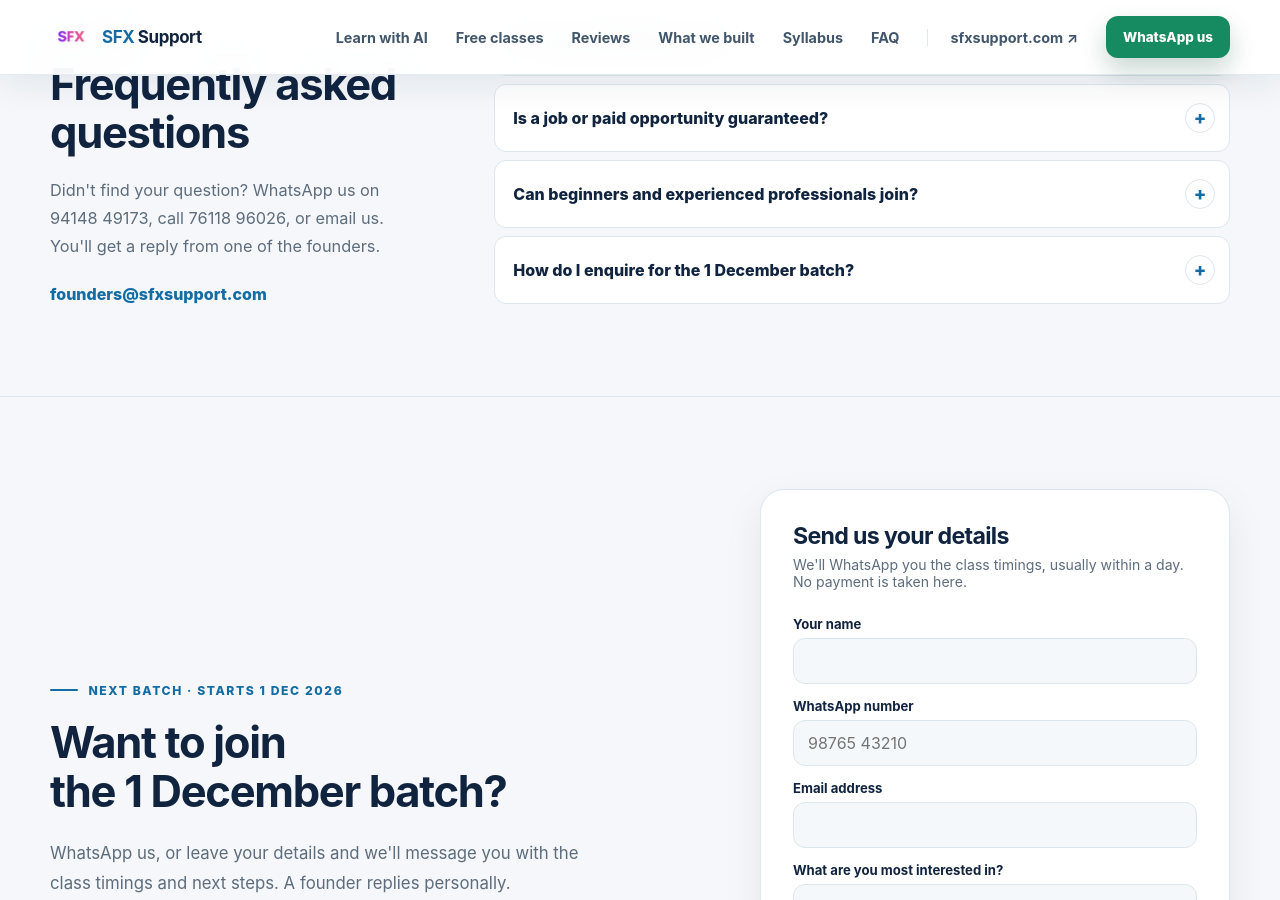
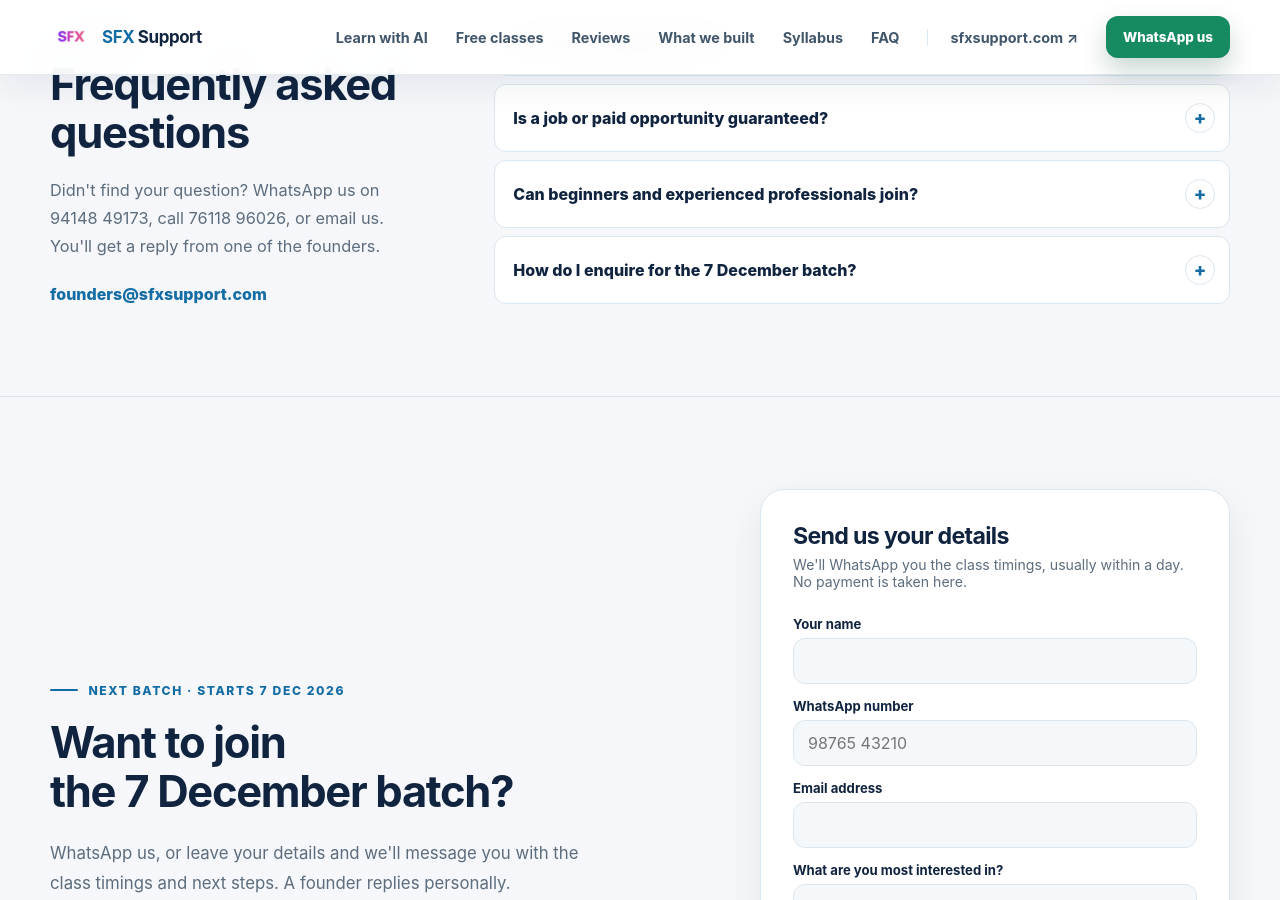
Before and after one commit to sfxsupport/main, a Jekyll site: the page built from salesforce-training/index.html, in a window 1280 px wide and 900 px high, scrolled down 8805 px. Built offline with Jekyll 4.4.1, drawn with Linux system fonts in a browser that asks for light colours; some of the changed text lies outside the part shown.

Commit message:
Training page: batch now starts Monday 7 December 2026
Hero countdown, headings, FAQ, WhatsApp prefill text, SEO title/description,
course JSON-LD startDate and the lead form's batch value all move from
1 Dec to 7 Dec (Mon-Fri schedule unchanged).

Co-Authored-By: Claude Opus 5.5 <noreply@anthropic.com>

```diff
--- a/_layouts/campaign.html
+++ b/_layouts/campaign.html
@@ -84,7 +84,7 @@
           {
             "@type": "Question",
             "name": "When does the next Salesforce batch start and what is the fee?",
-            "acceptedAnswer": { "@type": "Answer", "text": "The online batch starts on 1 December 2026. Classes are live, Monday to Friday at 10:00 PM IST, usually 45 minutes to 1.5 hours, taught in English. The two-month fee is ₹7,999, with a certificate at the end. Message us within 7 days of joining for a full refund, no questions asked." }
+            "acceptedAnswer": { "@type": "Answer", "text": "The online batch starts on Monday, 7 December 2026. Classes are live, Monday to Friday at 10:00 PM IST, usually 45 minutes to 1.5 hours, taught in English. The two-month fee is ₹7,999, with a certificate at the end. Message us within 7 days of joining for a full refund, no questions asked." }
           },
           {
             "@type": "Question",
@@ -148,7 +148,7 @@
         <a href="/" data-cta="header_home">sfxsupport.com <span aria-hidden="true">↗</span></a>
       </nav>
       <a class="campaign-home-link" href="/" data-cta="header_home_mobile">sfxsupport.com <span aria-hidden="true">↗</span></a>
-      <a class="button button--small button--whatsapp" href="https://wa.me/919414849173?text=Hi%2C%20I%20saw%20the%20Salesforce%20batch%20page.%20Please%20send%20me%20the%20class%20timings%20and%20details%20for%20the%201%20December%20batch." target="_blank" rel="noopener" data-cta="header_whatsapp">WhatsApp us</a>
+      <a class="button button--small button--whatsapp" href="https://wa.me/919414849173?text=Hi%2C%20I%20saw%20the%20Salesforce%20batch%20page.%20Please%20send%20me%20the%20class%20timings%20and%20details%20for%20the%207%20December%20batch." target="_blank" rel="noopener" data-cta="header_whatsapp">WhatsApp us</a>
     </div>
   </header>
 
@@ -181,7 +181,7 @@
   </footer>
 
   <div class="mobile-cta" data-mobile-cta>
-    <a class="mobile-cta__whatsapp" href="https://wa.me/919414849173?text=Hi%2C%20I%20saw%20the%20Salesforce%20batch%20page.%20Please%20send%20me%20the%20class%20timings%20and%20details%20for%20the%201%20December%20batch." target="_blank" rel="noopener" data-cta="mobile_whatsapp">WhatsApp us</a>
+    <a class="mobile-cta__whatsapp" href="https://wa.me/919414849173?text=Hi%2C%20I%20saw%20the%20Salesforce%20batch%20page.%20Please%20send%20me%20the%20class%20timings%20and%20details%20for%20the%207%20December%20batch." target="_blank" rel="noopener" data-cta="mobile_whatsapp">WhatsApp us</a>
     <a class="mobile-cta__call" href="tel:+917611896026" data-cta="mobile_call"><svg aria-hidden="true" width="16" height="16" viewBox="0 0 24 24" fill="none" stroke="currentColor" stroke-width="2.2" stroke-linecap="round" stroke-linejoin="round"><path d="M22 16.9v3a2 2 0 0 1-2.2 2 19.8 19.8 0 0 1-8.6-3.1 19.5 19.5 0 0 1-6-6A19.8 19.8 0 0 1 2.1 4.2 2 2 0 0 1 4.1 2h3a2 2 0 0 1 2 1.7c.1.9.4 1.8.7 2.7a2 2 0 0 1-.5 2.1L8 9.8a16 16 0 0 0 6 6l1.3-1.3a2 2 0 0 1 2.1-.4c.9.3 1.8.6 2.7.7a2 2 0 0 1 1.7 2z"/></svg> Call</a>
   </div>
 </body>
--- a/assets/js/salesforce-training.js
+++ b/assets/js/salesforce-training.js
@@ -204,7 +204,7 @@
       var payload = {
         product: 'grove',
         form: 'batch_enquiry',
-        batch: '2026-12-01',
+        batch: '2026-12-07',
         batchFee: 'INR 7999 (2 months)',
         name: name,
         phone: String(data.get('phone') || ''),
@@ -321,7 +321,7 @@
     document.querySelectorAll('[data-days-left]').forEach(function (node) {
       var start = new Date(node.getAttribute('data-start'));
       if (!(new Date() < start)) return;
-      // Whole calendar days in India time, so 23 Nov -> 1 Dec reads 8.
+      // Whole calendar days in India time, so 23 Nov -> 7 Dec reads 14.
       var istDay = function (d) { return Date.parse(d.toLocaleDateString('en-CA', { timeZone: 'Asia/Kolkata' }) + 'T00:00:00Z'); };
       var days = Math.round((istDay(start) - istDay(new Date())) / 86400000);
       node.textContent = days <= 0 ? 'starts tonight' : days === 1 ? 'starts tomorrow' : days + ' days to go';
--- a/salesforce-training/index.html
+++ b/salesforce-training/index.html
@@ -1,14 +1,14 @@
 ---
 layout: campaign
 title: "Salesforce Admin & Developer Live Training | SFX Grove"
-seo_title: "Salesforce Admin & Developer Live Training | 1 Dec 2026 | ₹7,999"
-og_title: "Salesforce Admin, Development & AI Batch — Starts 1 December"
-description: "Live Salesforce Admin & Developer batch from 1 Dec 2026, Mon–Fri 10 PM IST, in English. ₹7,999 for 2 months, recordings, five projects, certificate, 7-day refund."
+seo_title: "Salesforce Admin & Developer Live Training | 7 Dec 2026 | ₹7,999"
+og_title: "Salesforce Admin, Development & AI Batch — Starts 7 December"
+description: "Live Salesforce Admin & Developer batch from 7 Dec 2026, Mon–Fri 10 PM IST, in English. ₹7,999 for 2 months, recordings, five projects, certificate, 7-day refund."
 keywords: "Salesforce training, Salesforce Admin course, Salesforce Developer course, Salesforce live classes, Salesforce recorded classes, Salesforce integration training, Agentforce training, Salesforce projects, SFX Grove, SFX Forge"
 canonical: "https://sfxsupport.com/salesforce-training/"
 image: "/assets/images/campaign/krrish-youtube-banner.webp"
 permalink: /salesforce-training/
-next_batch: "Starts 1 Dec 2026"
+next_batch: "Starts 7 Dec 2026"
 batch_price: "₹7,999"
 batch_seats: ""
 # Update these as seats fill. seats_filled_pct drives the progress bar.
@@ -22,12 +22,12 @@ class_time: "Mon–Fri · 10:00 PM IST"
 <section class="hero section" id="top">
   <div class="campaign-shell hero__grid">
     <div class="hero__copy reveal">
-      <p class="hero__status"><span class="hero__dot" aria-hidden="true"></span> Next batch starts 1 Dec<span data-days-left data-start="2026-12-01T22:00:00+05:30"></span></p>
+      <p class="hero__status"><span class="hero__dot" aria-hidden="true"></span> Next batch starts 7 Dec<span data-days-left data-start="2026-12-07T22:00:00+05:30"></span></p>
       <h1>Salesforce Admin &amp; Developer batch. <em>Live, Mon–Fri at 10 PM.</em></h1>
       <p class="hero__lead">Two months, taught live in English. No need to fear AI: we learn with it from day one. Admin first, then Apex, LWC, integrations and Agentforce. You build five real projects and every class is recorded.</p>
 
       <div class="hero__actions">
-        <a class="button button--whatsapp button--large" href="https://wa.me/919414849173?text=Hi%2C%20I%20saw%20the%20Salesforce%20batch%20page.%20Please%20send%20me%20the%20class%20timings%20and%20details%20for%20the%201%20December%20batch." target="_blank" rel="noopener" data-cta="hero_whatsapp">WhatsApp us for timings</a>
+        <a class="button button--whatsapp button--large" href="https://wa.me/919414849173?text=Hi%2C%20I%20saw%20the%20Salesforce%20batch%20page.%20Please%20send%20me%20the%20class%20timings%20and%20details%20for%20the%207%20December%20batch." target="_blank" rel="noopener" data-cta="hero_whatsapp">WhatsApp us for timings</a>
         <a class="button button--secondary button--large" href="tel:+917611896026" data-cta="hero_call"><svg aria-hidden="true" width="16" height="16" viewBox="0 0 24 24" fill="none" stroke="currentColor" stroke-width="2.2" stroke-linecap="round" stroke-linejoin="round"><path d="M22 16.9v3a2 2 0 0 1-2.2 2 19.8 19.8 0 0 1-8.6-3.1 19.5 19.5 0 0 1-6-6A19.8 19.8 0 0 1 2.1 4.2 2 2 0 0 1 4.1 2h3a2 2 0 0 1 2 1.7c.1.9.4 1.8.7 2.7a2 2 0 0 1-.5 2.1L8 9.8a16 16 0 0 0 6 6l1.3-1.3a2 2 0 0 1 2.1-.4c.9.3 1.8.6 2.7.7a2 2 0 0 1 1.7 2z"/></svg> Call 76118 96026</a>
       </div>
 
@@ -38,7 +38,7 @@ class_time: "Mon–Fri · 10:00 PM IST"
           <span>Founder · <a href="https://www.linkedin.com/in/abhay-nama-0739793a7" target="_blank" rel="noopener" data-cta="founder_linkedin_abhay">LinkedIn ↗</a></span>
         </div>
         <div class="contact-chip__actions">
-          <a class="contact-chip__wa" href="https://wa.me/919414849173?text=Hi%2C%20I%20saw%20the%20Salesforce%20batch%20page.%20Please%20send%20me%20the%20class%20timings%20and%20details%20for%20the%201%20December%20batch." target="_blank" rel="noopener" data-cta="founder_whatsapp" aria-label="WhatsApp 94148 49173">WhatsApp</a>
+          <a class="contact-chip__wa" href="https://wa.me/919414849173?text=Hi%2C%20I%20saw%20the%20Salesforce%20batch%20page.%20Please%20send%20me%20the%20class%20timings%20and%20details%20for%20the%207%20December%20batch." target="_blank" rel="noopener" data-cta="founder_whatsapp" aria-label="WhatsApp 94148 49173">WhatsApp</a>
           <a class="contact-chip__call" href="tel:+917611896026" data-cta="founder_call" aria-label="Call 76118 96026"><svg aria-hidden="true" width="16" height="16" viewBox="0 0 24 24" fill="none" stroke="currentColor" stroke-width="2.2" stroke-linecap="round" stroke-linejoin="round"><path d="M22 16.9v3a2 2 0 0 1-2.2 2 19.8 19.8 0 0 1-8.6-3.1 19.5 19.5 0 0 1-6-6A19.8 19.8 0 0 1 2.1 4.2 2 2 0 0 1 4.1 2h3a2 2 0 0 1 2 1.7c.1.9.4 1.8.7 2.7a2 2 0 0 1-.5 2.1L8 9.8a16 16 0 0 0 6 6l1.3-1.3a2 2 0 0 1 2.1-.4c.9.3 1.8.6 2.7.7a2 2 0 0 1 1.7 2z"/></svg></a>
         </div>
       </div>
@@ -364,19 +364,19 @@ class_time: "Mon–Fri · 10:00 PM IST"
     </div>
     <div class="faq-list">
       <details class="reveal"><summary>Is SFX Grove another recorded Salesforce course?<span aria-hidden="true">+</span></summary><div><p>No. Grove is structured around guided missions, project work and reviewable evidence. The aim is to help you explain and demonstrate what you build, not only watch lessons.</p></div></details>
-      <details class="reveal"><summary>When does the next batch start and what is the fee?<span aria-hidden="true">+</span></summary><div><p>The batch starts on 1 December 2026. Classes are live, Monday to Friday at 10:00 PM IST, and usually last 45 minutes to 1.5 hours. The fee is ₹7,999 for two months.</p></div></details>
+      <details class="reveal"><summary>When does the next batch start and what is the fee?<span aria-hidden="true">+</span></summary><div><p>The batch starts on Monday, 7 December 2026. Classes are live, Monday to Friday at 10:00 PM IST, and usually last 45 minutes to 1.5 hours. The fee is ₹7,999 for two months.</p></div></details>
       <details class="reveal"><summary>How is AI used in the batch?<span aria-hidden="true">+</span></summary><div><p>From the first week you use AI to explain errors, draft code and test data, and review your work, and we show you how to check what it gives you. Later you build AI features yourself: an Agentforce service assistant and a ClaudeForce workflow are two of the five projects.</p></div></details>
       <details class="reveal"><summary>Which language are classes taught in?<span aria-hidden="true">+</span></summary><div><p>English.</p></div></details>
       <details class="reveal"><summary>Is there a free demo class?<span aria-hidden="true">+</span></summary><div><p>Our YouTube classes are the demo. They are full-length sessions taught the same way as the batch, so watch one before you decide. <a href="https://www.youtube.com/playlist?list=UUc1viN8c8g9PRCNX4RJU5HQ" target="_blank" rel="noopener" data-cta="faq_youtube">Open the playlist</a>.</p></div></details>
       <details class="reveal"><summary>What if I join and it isn't right for me?<span aria-hidden="true">+</span></summary><div><p>Within 7 days of joining, just WhatsApp us “refund” on 94148 49173. We send your full fee back. No questions asked.</p></div></details>
       <details class="reveal"><summary>Do I get a certificate?<span aria-hidden="true">+</span></summary><div><p>Yes. You get a certificate when you finish the batch, along with the five projects you built.</p></div></details>
-      <details class="reveal"><summary>How many people are in a batch?<span aria-hidden="true">+</span></summary><div><p>At most {{ page.seats_total }}. {% if page.seats_filled %}{{ page.seats_filled }} seats are already filled for the 1 December batch.{% endif %}</p></div></details>
+      <details class="reveal"><summary>How many people are in a batch?<span aria-hidden="true">+</span></summary><div><p>At most {{ page.seats_total }}. {% if page.seats_filled %}{{ page.seats_filled }} seats are already filled for the 7 December batch.{% endif %}</p></div></details>
       <details class="reveal"><summary>Are live classes recorded for revision?<span aria-hidden="true">+</span></summary><div><p>Yes. The program includes live online sessions and recordings of those classes for revision through the learning platform during the program.</p></div></details>
       <details class="reveal"><summary>What will I learn in the batch?<span aria-hidden="true">+</span></summary><div><p>The path begins with Salesforce Admin, then moves through Apex development, Lightning Web Components, integrations, Agentforce, ClaudeForce and five guided projects.</p></div></details>
       <details class="reveal"><summary>Do I need a Salesforce org?<span aria-hidden="true">+</span></summary><div><p>You can read SFX Forge questions without one. Signing in and connecting an org enables real execution and saved progress. Grove project requirements are explained as you enter each stage.</p></div></details>
       <details class="reveal"><summary>Is a job or paid opportunity guaranteed?<span aria-hidden="true">+</span></summary><div><p>No. There is no job guarantee. Any paid opportunity depends on visible milestone eligibility and a separate written offer. Individual learning and career outcomes vary.</p></div></details>
       <details class="reveal"><summary>Can beginners and experienced professionals join?<span aria-hidden="true">+</span></summary><div><p>The path begins with foundations and moves into integrations, delivery and AI. Your fit still depends on your current goals, available time and willingness to complete the work, so message us with your background.</p></div></details>
-      <details class="reveal"><summary>How do I enquire for the 1 December batch?<span aria-hidden="true">+</span></summary><div><p>Complete the enquiry form below, WhatsApp us on <a href="https://wa.me/919414849173?text=Hi%2C%20I%20saw%20the%20Salesforce%20batch%20page.%20Please%20send%20me%20the%20class%20timings%20and%20details%20for%20the%201%20December%20batch." target="_blank" rel="noopener" data-cta="faq_whatsapp">+91 94148 49173</a>, call <a href="tel:+917611896026" data-cta="faq_call">+91 76118 96026</a>, or email <a href="mailto:founders@sfxsupport.com" data-cta="faq_email_inline">founders@sfxsupport.com</a>.</p></div></details>
+      <details class="reveal"><summary>How do I enquire for the 7 December batch?<span aria-hidden="true">+</span></summary><div><p>Complete the enquiry form below, WhatsApp us on <a href="https://wa.me/919414849173?text=Hi%2C%20I%20saw%20the%20Salesforce%20batch%20page.%20Please%20send%20me%20the%20class%20timings%20and%20details%20for%20the%207%20December%20batch." target="_blank" rel="noopener" data-cta="faq_whatsapp">+91 94148 49173</a>, call <a href="tel:+917611896026" data-cta="faq_call">+91 76118 96026</a>, or email <a href="mailto:founders@sfxsupport.com" data-cta="faq_email_inline">founders@sfxsupport.com</a>.</p></div></details>
     </div>
   </div>
 </section>
@@ -385,13 +385,13 @@ class_time: "Mon–Fri · 10:00 PM IST"
   <div class="campaign-shell final-cta__grid">
     <div class="final-cta__copy reveal">
       <p class="eyebrow"><span></span> {% if page.next_batch and page.next_batch != "" %}Next batch · {{ page.next_batch }}{% else %}Your next step{% endif %}</p>
-      <h2>Want to join<br>the 1 December batch?</h2>
+      <h2>Want to join<br>the 7 December batch?</h2>
       <p>WhatsApp us, or leave your details and we'll message you with the class timings and next steps. A founder replies personally.</p>
       <p class="final-cta__seats"><strong>₹7,999</strong> · 2 months · live in English · recordings · certificate</p>
       {% if page.seats_filled %}<p class="final-cta__seats"><strong>{{ page.seats_filled }} of {{ page.seats_total }}</strong> seats already filled · {{ page.class_time }}</p>{% endif %}
       <div class="final-cta__alt">
         <p>Prefer to talk now?</p>
-        <a href="https://wa.me/919414849173?text=Hi%2C%20I%20saw%20the%20Salesforce%20batch%20page.%20Please%20send%20me%20the%20class%20timings%20and%20details%20for%20the%201%20December%20batch." target="_blank" rel="noopener" data-cta="final_whatsapp">WhatsApp 94148 49173</a>
+        <a href="https://wa.me/919414849173?text=Hi%2C%20I%20saw%20the%20Salesforce%20batch%20page.%20Please%20send%20me%20the%20class%20timings%20and%20details%20for%20the%207%20December%20batch." target="_blank" rel="noopener" data-cta="final_whatsapp">WhatsApp 94148 49173</a>
         <a href="tel:+917611896026" data-cta="final_call">Call +91 76118 96026</a>
         <a href="mailto:founders@sfxsupport.com" data-cta="final_email">Email the founders</a>
       </div>
```
Also changed, not shown: other parts of _layouts/campaign.html (+1 -1 lines).
